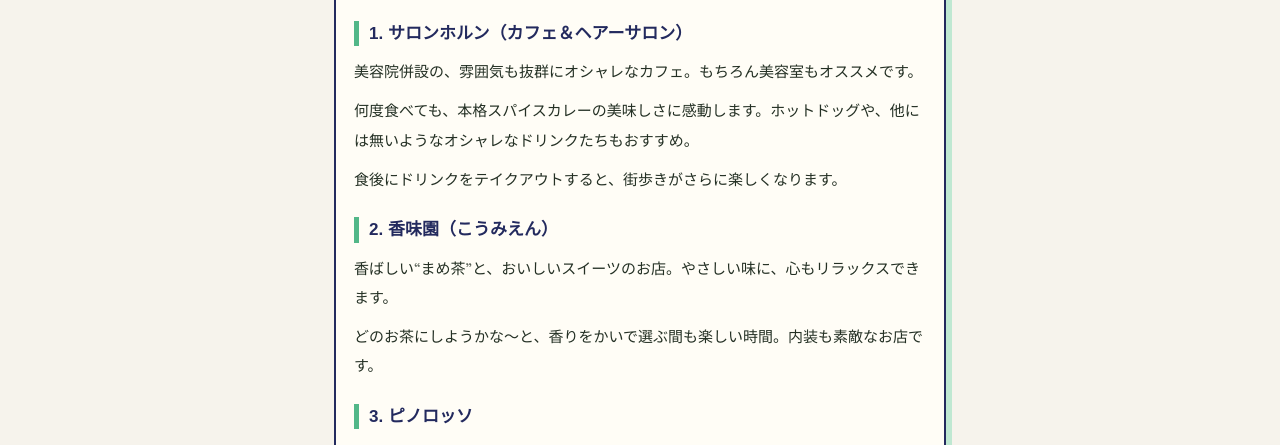
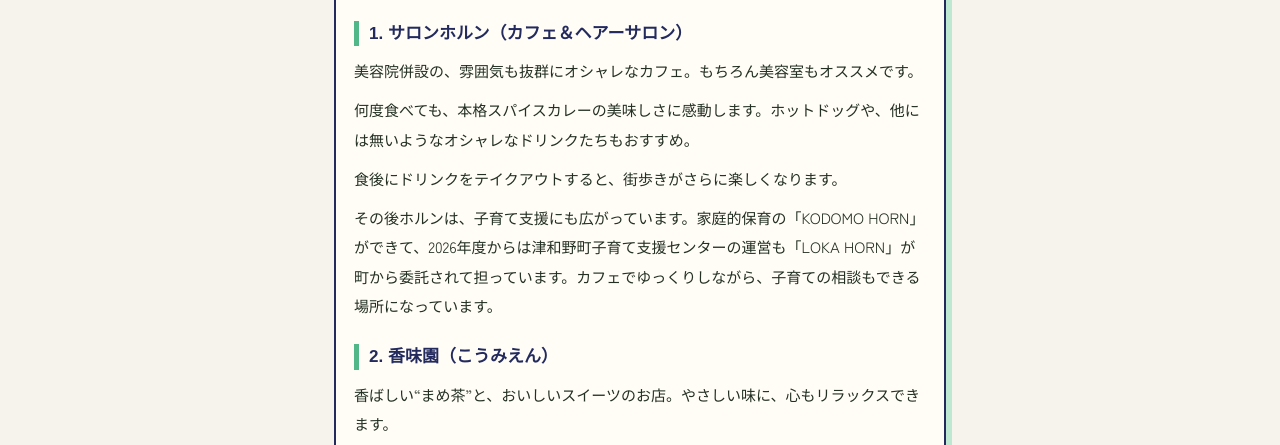
Before and after one commit to masudahima/masuda-calender, a plain HTML site: page preview-filter/article-tsuwano-gourmet.html in a window 1280 px wide. Shown: the part 350-795 px from the top of the page. Drawn offline with Linux system fonts and the light colour scheme; a web font is replaced by a local one.

Commit message:
プレビュー更新：津和野グルメ記事にホルンの保育園・支援センター情報を追加

```diff
--- a/preview-filter/article-tsuwano-gourmet.html
+++ b/preview-filter/article-tsuwano-gourmet.html
@@ -48,6 +48,7 @@
         <p>美容院併設の、雰囲気も抜群にオシャレなカフェ。もちろん美容室もオススメです。</p>
         <p>何度食べても、本格スパイスカレーの美味しさに感動します。ホットドッグや、他には無いようなオシャレなドリンクたちもおすすめ。</p>
         <p>食後にドリンクをテイクアウトすると、街歩きがさらに楽しくなります。</p>
+        <p>その後ホルンは、子育て支援にも広がっています。家庭的保育の「KODOMO HORN」ができて、2026年度からは津和野町子育て支援センターの運営も「LOKA HORN」が町から委託されて担っています。カフェでゆっくりしながら、子育ての相談もできる場所になっています。</p>
         <h2>2. 香味園（こうみえん）</h2>
         <p>香ばしい“まめ茶”と、おいしいスイーツのお店。やさしい味に、心もリラックスできます。</p>
         <p>どのお茶にしようかな〜と、香りをかいで選ぶ間も楽しい時間。内装も素敵なお店です。</p>
```
